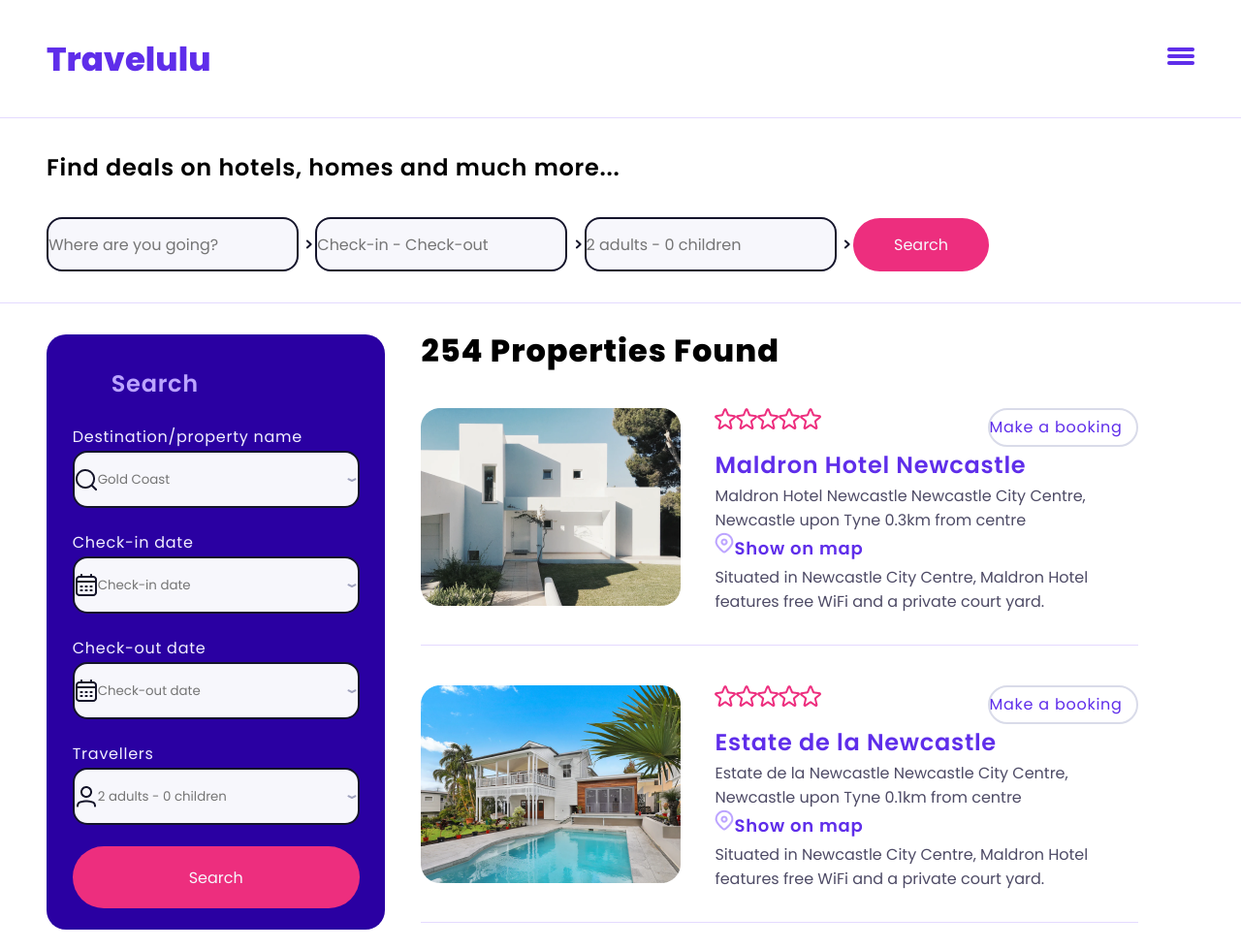
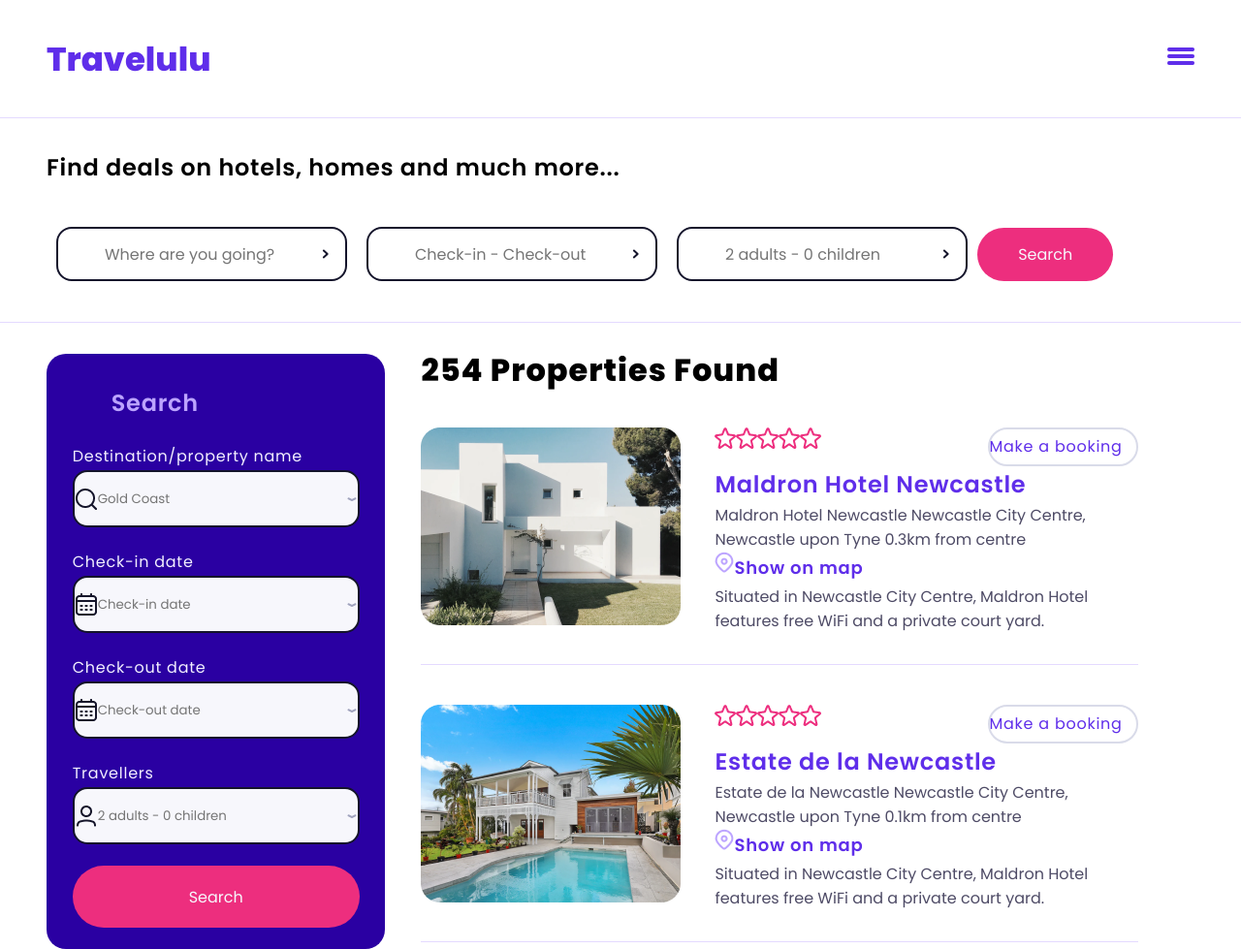
Before and after one commit to estcolros/202210-W3-EstefaniaColombo-OmarMarshoud, a website: page index.html in a window 1280 px wide. Shown: the top 979 px of the page at 97% size. Drawn offline with Linux system fonts and the light colour scheme.

Commit message:
Modification form_search

```diff
--- a/css/style.css
+++ b/css/style.css
@@ -64,16 +64,16 @@
     border: 2px solid #14142b;
     box-sizing: border-box;
     border-radius: 16px;
-    font-family: 'Poppins';
-    font-style: normal;
-    left: 0px;
-    top: 0px;
     font-size: 16px;
     height: 56px;
-    width: 260px;
-    left: 0px;
-    top: 0px;
-    border-radius: 16px;
+    width: 300px;
+    margin: 10px;
+    background-image: url(/assets/icons/right-arrow.png);
+    display: inline-block;
+    background-repeat: no-repeat;
+    background-position: 95%;
+    padding: 1rem 3rem;
+    justify-content: space-evenly;
 }
 
 .button_search {
--- a/index.html
+++ b/index.html
@@ -72,15 +72,12 @@
             <div class="form__search__inputs-columns">
                 <div class="form__search__text-input">
                     <input placeholder="Where are you going?" class="form__search__input" type="text" disabled />
-                    <img src="./assets/icons/right-arrow.png" alt="" />
                 </div>
                 <div class="form__search__text-input">
                     <input class="form__search__input" type="text" placeholder="Check-in - Check-out" disabled />
-                    <img src="./assets/icons/right-arrow.png" alt="" />
                 </div>
                 <div class="form__search__text-input">
                     <input class="form__search__input" type="number" placeholder="2 adults - 0 children" disabled />
-                    <img src="./assets/icons/right-arrow.png" alt="" />
                 </div>
                 <button class="button_search" type="submit">Search</button>
             </div>
```
